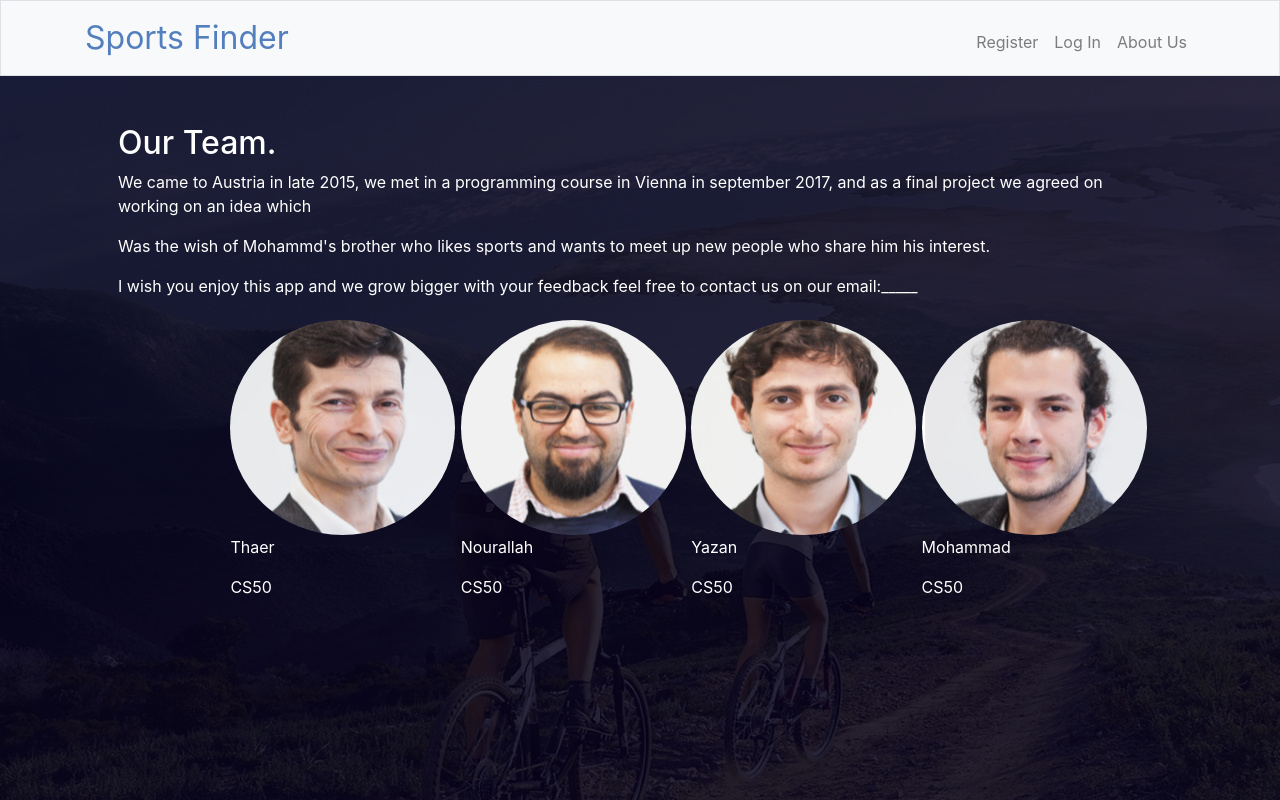
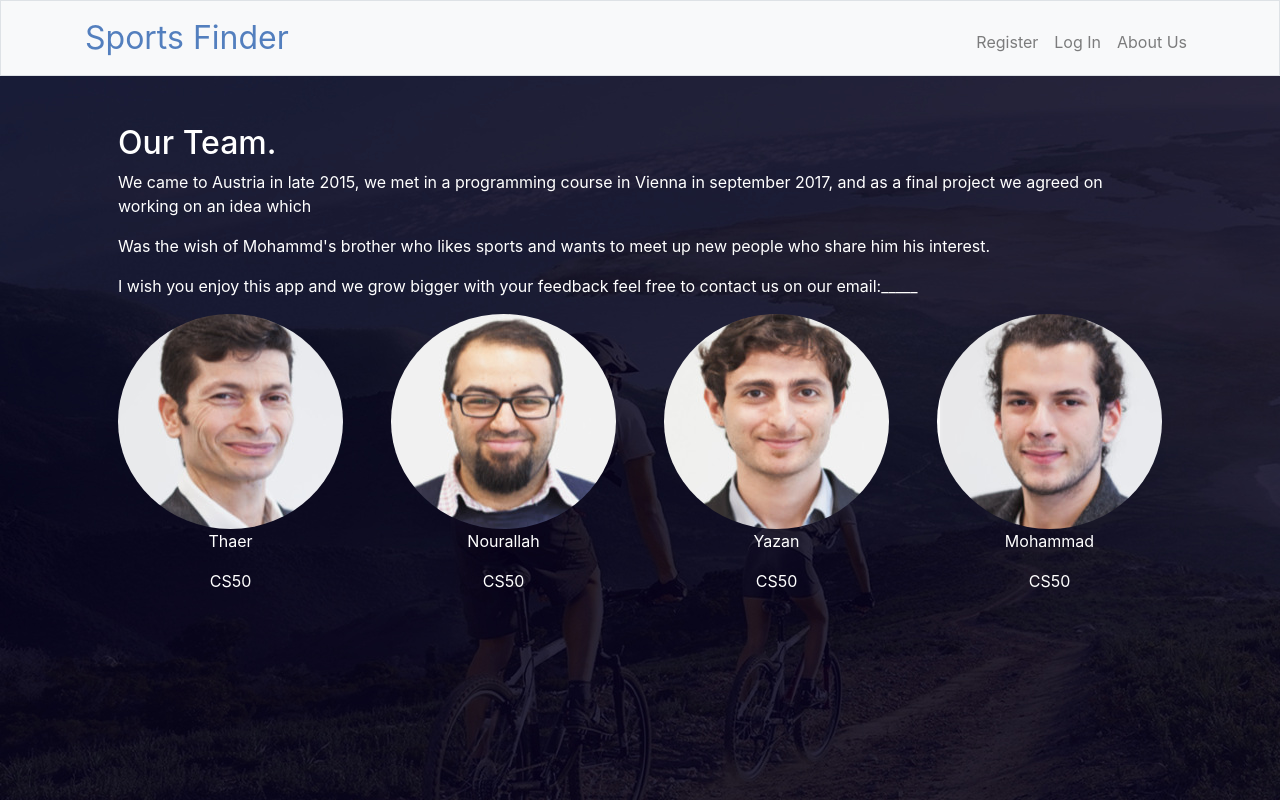
Before and after one commit to mohammmod/final_projectcs50, a Flask app: page /AboutUs in a window 1280 px wide. Run offline with Flask 2, Linux system fonts and the light colour scheme; parts of the project's set-up code (start-up, migrations or seed data) failed here and were passed over; some libraries are stand-ins or nearby versions.

Commit message:
edit some stuff

```diff
--- a/application.py
+++ b/application.py
@@ -336,11 +336,6 @@ def myaccount():
     return render_template("myaccount.html",name = users[0]["username"], email = users[0]["email"])
 
 
-@app.route("/search", methods=["GET", "POST"])
-def search():
+@app.route("/search/<string:index_id>", methods=["GET", "POST"])
+def search(index_id):
     """Search for places that match query"""
-
-    city = request.args.get("q")
-    postCode =sql_man.get_the_places(city)
-
-    return jsonify(postCode)
--- a/data_base.py
+++ b/data_base.py
@@ -85,7 +85,3 @@ class User_Data:
 
     def update_user_photo(self,image,id):
         return self.db.execute("UPDATE users SET image = :image where id = :user_id",image = image,user_id = id)
-
-    def get_the_places(self, city):
-        return self.db.execute("SELECT * from places where (postal_code like :postcode) or (place_name  like :name) or (admin_name1 like :state)"
-        ,postcode = city + '%',name = city +'%' , state = city + '%')
--- a/static/styles.css
+++ b/static/styles.css
@@ -40,6 +40,8 @@ main img
 body {
     height: 100%;
     color :#fff;
+    background-repeat: no-repeat;
+    /*background-position: center;*/
 
 
 
@@ -136,35 +138,14 @@ body {
     width:200px;
 }
 
-
-.figure{
-    position: absolute;
-    left:18%;
-    top: 40%;
-    margin:auto;
+.team {
+    display: flex;
+    justify-content: space-between;
 }
 
-.figure2{
-    position: absolute;
-    left:36%;
-    top: 40%;
-    margin:auto;
+.team div, .team p {
+    text-align: center;
 }
-
-.figure3{
-    position: absolute;
-    left:54%;
-    top: 40%;
-    margin:auto;
-}
-
-.figure4{
-    position:absolute;
-    left:72%;
-    top: 40%;
-    margin:auto;
-}
-
 
 .profile-picture {
     border-color: blue;
--- a/templates/AboutUs.html
+++ b/templates/AboutUs.html
@@ -22,10 +22,8 @@
       </div>
 
 
-      <div id="team">
-        <!--<P>Our Team</P>-->
-        <!--<div class = images>-->
-        <ul class="clear">
+      <div id="team" class="team">
+
             <div class="figure"><img src="static/Images/Thaer.jpg" alt=""class="rounded-circle"/>
               <div class="figcaption">
                 <p class="team_name">Thaer</p>
@@ -54,7 +52,6 @@
                 <p class="team_title">CS50</p>
               </div>
             </div>
-        <!--</ul>-->
       </div>
   </div>
 </div>
--- a/templates/create.html
+++ b/templates/create.html
@@ -62,8 +62,8 @@
     </div>
 
     <div class = "form-group">
-        <label for="type">Type :</label><br>
-        <select name="som" id="som">
+        <h6><label for="type">Type :</label></h6>
+        <select name="som" id="som" class="form-control">
             <option>Select Sport</option>
             <option value = "Football">Football</option>
             <option value = "Basketball">Basketball</option>
```
Also changed, not shown: static/scripts.js (deleted, +0 -13 lines), templates/register.html (+4 -4 lines), sport.db, static/WhatsApp_Image_2018-02-02_at_22.58.59.jpeg (deleted), static/upload.jpeg (deleted), static/user_images/DSC_0050.JPG (deleted), 2 other files.
